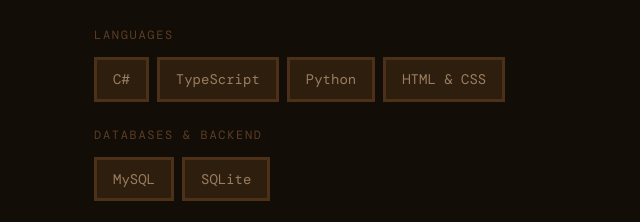
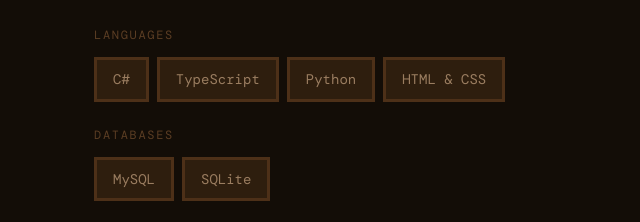
Before and after one commit to jc-fiestada/web-portfolio, a plain HTML site: page docs/about.html in a window 1280 px wide. Shown: the part 1240-1462 px from the top of the page, 0-640 px from the left. Drawn offline with nearby package versions, Linux system fonts and the light colour scheme; a web font is replaced by a local one.

Commit message:
label fix

```diff
--- a/docs/about.html
+++ b/docs/about.html
@@ -97,7 +97,7 @@
             </div>
 
             <div class="stack-group">
-              <span class="stack-group__label">Databases &amp; Backend</span>
+              <span class="stack-group__label">Databases</span>
               <div class="stack-tags">
                 <span class="stack-tag">MySQL</span>
                 <span class="stack-tag">SQLite</span>
```
